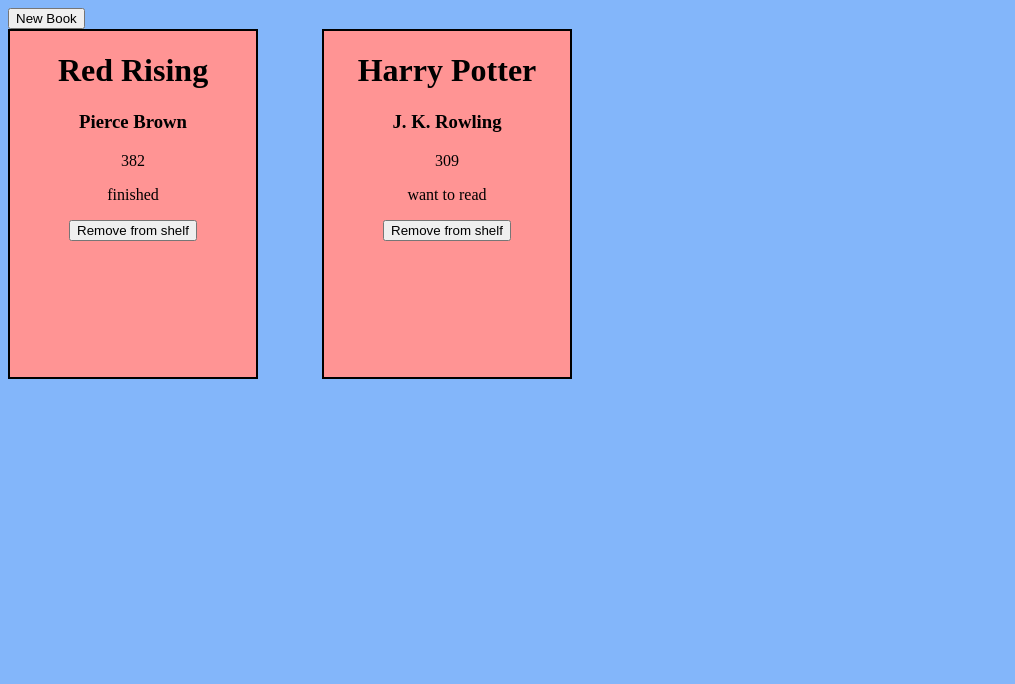
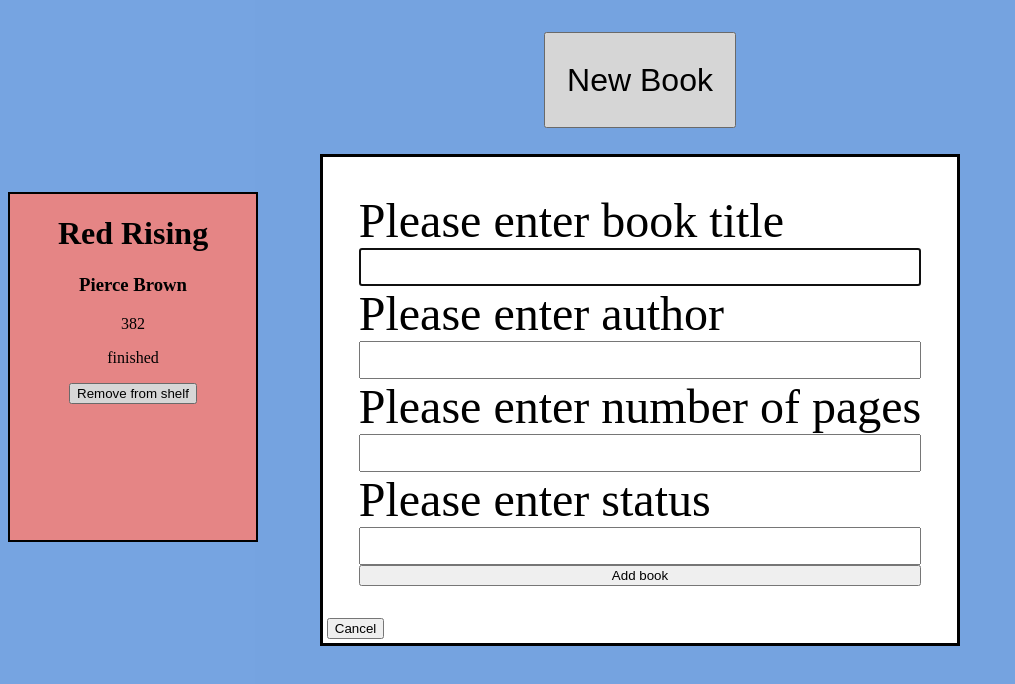
Before and after one commit to melnyk01/TOP-Library, a plain HTML site: page index.html in a window 1280 px wide. Both pictures are taken after a click on the button "New Book". Shown: the whole page, without its empty margins (0-1015 px from the left). Drawn offline with Linux system fonts and the light colour scheme.

Commit message:
Add book creation form

```diff
--- a/index.html
+++ b/index.html
@@ -10,12 +10,33 @@
 <body>
 
     <div class="new-book">
-        <button id="new-book">New Book</button>
+        <button popovertarget="new-book" id="new-book">New Book</button>
+        <dialog id="new-book-dialog" popover>
+            <form action="" id="new-book">
+                <label for="book-title">Please enter book title</label>
+                <input type="text" id="book-title" name="book-title">
+
+                <label for="book-author">Please enter author</label>
+                <input type="text" id="book-author" name="book-author">
+
+                <label for="book-number-of-pages">Please enter number of pages</label>
+                <input type="text" id="book-number-of-pages" name="book-number-of-pages">
+
+                <label for="book-status">Please enter status</label>
+                <input type="text" id="book-status" name="book-status">
+
+                <button id="form-button">Add book</button>
+            </form>
+            <button popovertarget="new-book" popovertargetaction="close" id="close-dialog">Cancel</button>
+        </dialog>
     </div>
 
     <div class="library">
 
     </div>
 
+    <div id="test">
+
+    </div>
 </body>
 </html>
--- a/javascript.js
+++ b/javascript.js
@@ -1,5 +1,13 @@
 let books = [];
 const library = document.querySelector('.library');
+const newBookButton = document.querySelector('#new-book');
+const dialog = document.querySelector('#new-book-dialog');
+const closeDialog = document.querySelector('#close-dialog');
+const formButton = document.querySelector('#form-button');
+const newBookTitle = document.querySelector('#book-title');
+const newBookAuthor = document.querySelector('#book-author');
+const newBookNumberOfPages = document.querySelector('#book-number-of-pages');
+const newBookStatus = document.querySelector('#book-status');
 
 function Book(title, author, numberOfPages, status) {
     this.title = title;
@@ -8,13 +16,11 @@
     this.status = status;
     this.id = self.crypto.randomUUID()
 }
-
 function addBookToLibrary(title, author, numberOfPages, status) {
     let book = new Book(title, author, numberOfPages, status);
     books.push(book)
 
 }
-
 function displayBook(book) {
     const card = document.createElement('div');
     const title = document.createElement('h1');
@@ -35,13 +41,37 @@
     card.appendChild(status);
     card.appendChild(removeBook);
 }
-
 function displayLibrary() {
+    while (library.lastChild) {
+        library.removeChild(library.lastChild)
+    }
     for (const book of books) {
         displayBook(book);
     }
 }
 
+newBookButton.addEventListener('click', () => {
+    dialog.showModal();
+})
+closeDialog.addEventListener('click', () => {
+    dialog.close();
+})
+formButton.addEventListener('click', () => {
+    dialog.close();
+})
+formButton.addEventListener('click', (event) => {
+    event.preventDefault();
+    const title = newBookTitle.value;
+    const author = newBookAuthor.value;
+    const numberOfPages = newBookNumberOfPages.value;
+    const status = newBookStatus.value;
+    newBookTitle.value = '';
+    newBookAuthor.value = '';
+    newBookNumberOfPages.value = '';
+    newBookStatus.value = '';
+    addBookToLibrary(title, author, numberOfPages, status);
+    displayLibrary()
+})
 
 addBookToLibrary('Red Rising', 'Pierce Brown', 382, 'finished');
 addBookToLibrary('Harry Potter', 'J. K. Rowling', 309, 'want to read');
--- a/style.css
+++ b/style.css
@@ -6,8 +6,8 @@
     display: grid;
     grid-template-columns: repeat(auto-fit, minmax(150px, 250px));
     grid-auto-rows: 350px;
+    margin-top: 4rem;
     gap: 4rem;
-
 }
 
 .library > div {
@@ -15,3 +15,27 @@
     text-align: center;
     background-color: rgb(255, 148, 148);
 }
+
+.new-book {
+    display: flex;
+    align-items: center;
+    justify-content: center;
+    margin: 2rem;
+}
+button#new-book {
+    height: 6rem;
+    width: 12rem;
+    font-size: xx-large;
+
+}
+
+form#new-book {
+    display: flex;
+    flex-direction: column;
+    margin: 2rem;
+    font-size: xxx-large;
+}
+
+input {
+    height: 2rem;
+}
```
